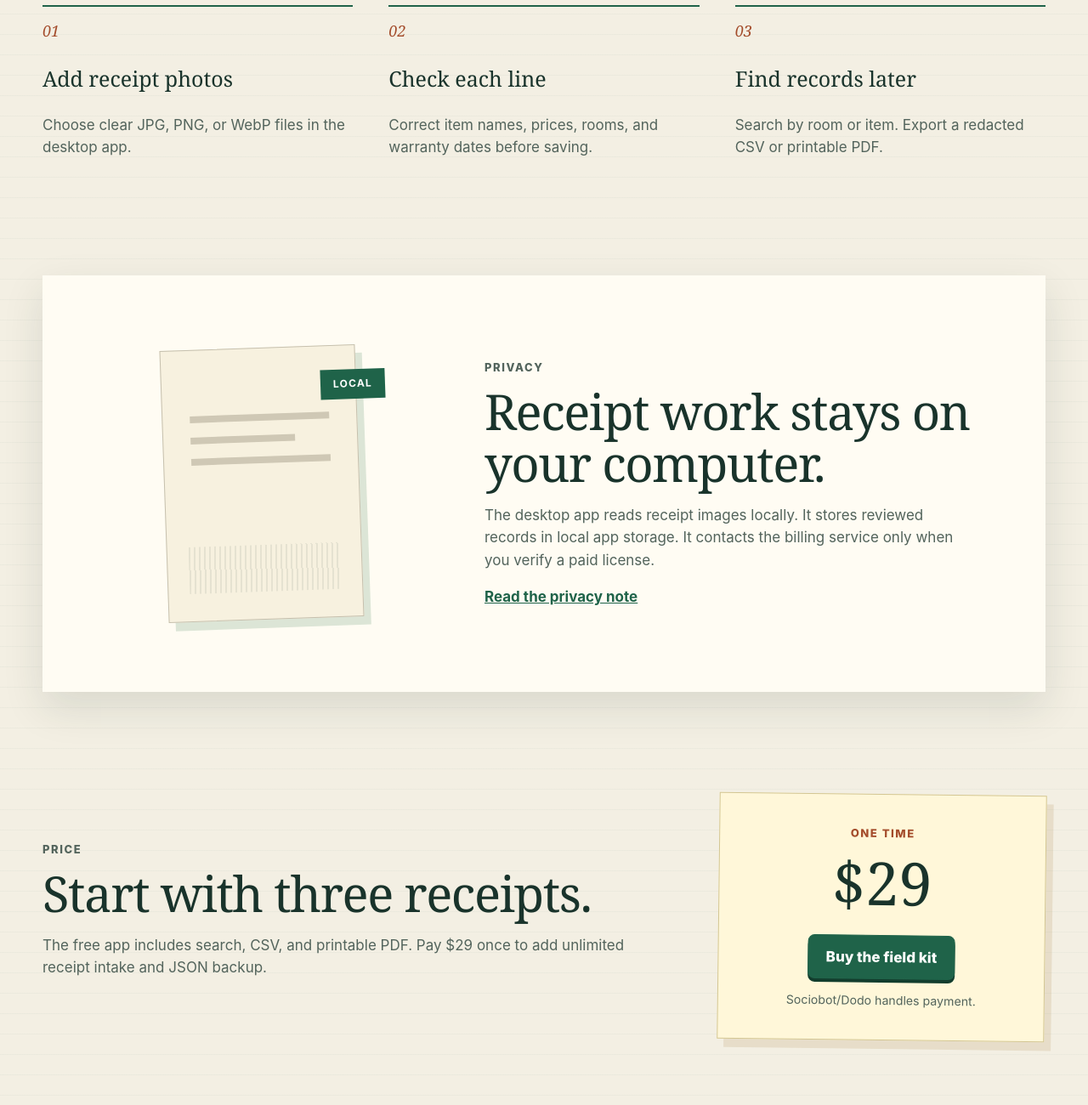
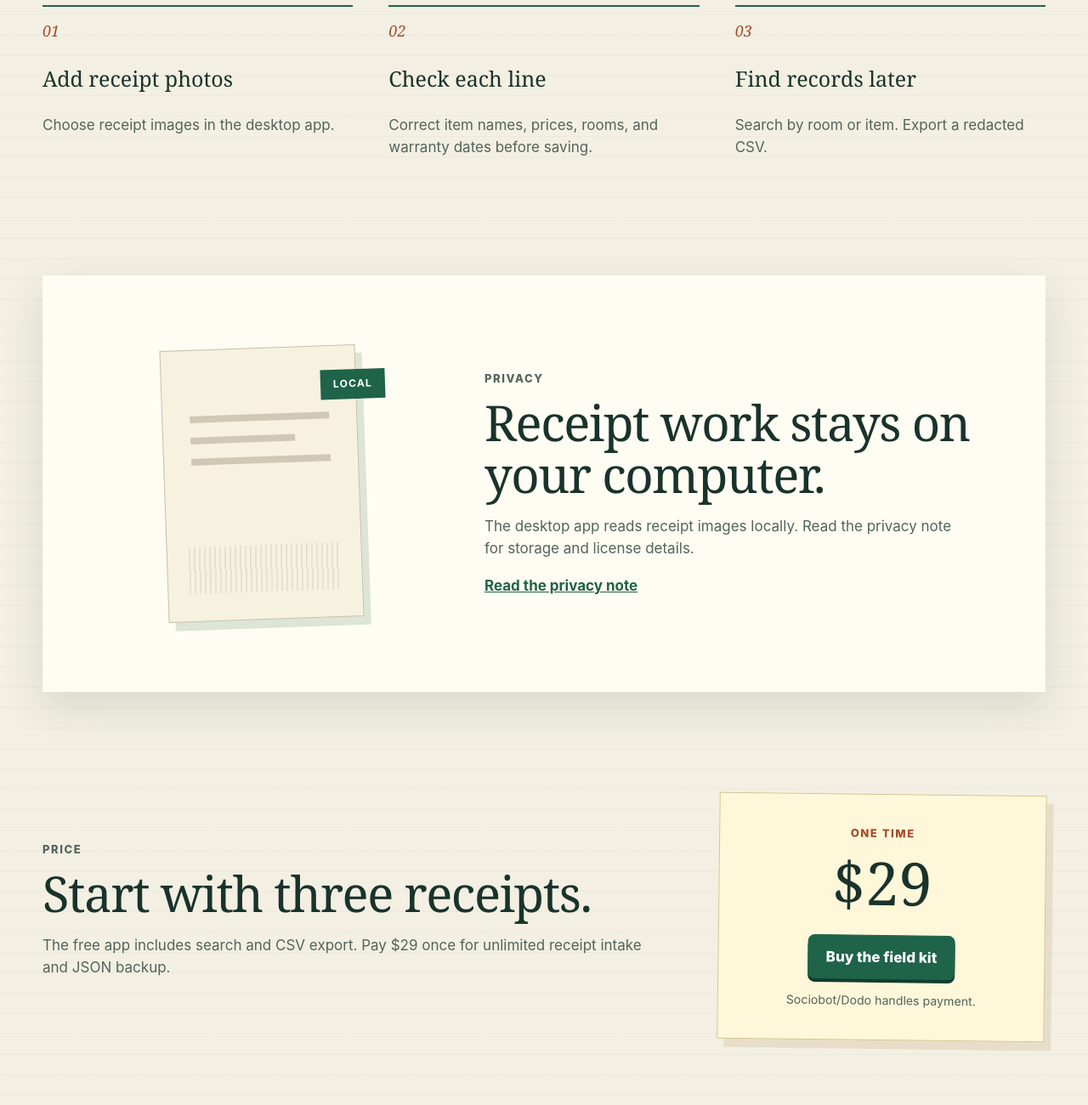
Before and after one commit to B-Divyesh/sf-receipt-to-room, a website built with Vite: page site/index.html in a window 1280 px wide. Shown: the part 1280-2580 px from the top of the page at 85% size. Built offline with nearby package versions, Linux system fonts and the light colour scheme; no server answers.

Commit message:
docs: audit landing claims and plain copy

```diff
--- a/site/index.html
+++ b/site/index.html
@@ -19,9 +19,9 @@
 <section class="hero"><div class="hero-copy"><p class="eyebrow">A local desktop app</p><h1>Turn receipts into room records.</h1><p class="lead">For renters and homeowners who need purchase details after a move, repair, or insurance question.</p><div class="hero-actions"><a class="button primary" data-start-demo href="/?demo=1#sample">Try it with sample data</a><span>See three room records right away.</span></div><ul class="plain-facts"><li>Sample data stays separate.</li><li>Receipt OCR runs on your computer.</li><li>$29 once for unlimited receipts.</li></ul></div>
 <figure class="hero-art"><picture><source type="image/avif" srcset="/assets/field-guide-hero-768.avif 768w, /assets/field-guide-hero-1536.avif 1536w" sizes="(max-width:760px) 100vw,54vw"/><source type="image/webp" srcset="/assets/field-guide-hero-768.webp 768w, /assets/field-guide-hero-1536.webp 1536w" sizes="(max-width:760px) 100vw,54vw"/><img src="/assets/field-guide-hero-768.webp" width="768" height="512" alt="Illustrated receipt arranged as a botanical specimen with a fern, room tabs, and a brass ruler" fetchpriority="high" decoding="async"/></picture><figcaption>Identify the line. Check the detail. Place it in a room.</figcaption></figure></section>
 <section class="sample-section" id="sample-workspace" aria-labelledby="sample-title" hidden><div class="section-heading"><p class="eyebrow">Sample workspace</p><h2 id="sample-title" tabindex="-1">Your room inventory</h2><p>Three reviewed purchases are ready to search.</p></div><div class="sample-tools"><label for="sample-search">Search sample records</label><input id="sample-search" type="search" placeholder="Try Kitchen or lamp"/></div><ul class="sample-rows" id="sample-rows" aria-label="Sample inventory records"></ul><p class="sample-caption">This is a sample workspace. Your real records are never read here.</p></section>
-<section class="process" id="how" aria-labelledby="how-title"><div class="section-heading"><p class="eyebrow">How it works</p><h2 id="how-title">Read, check, and file each receipt.</h2></div><ol><li><span>01</span><h3>Add receipt photos</h3><p>Choose clear JPG, PNG, or WebP files in the desktop app.</p></li><li><span>02</span><h3>Check each line</h3><p>Correct item names, prices, rooms, and warranty dates before saving.</p></li><li><span>03</span><h3>Find records later</h3><p>Search by room or item. Export a redacted CSV or printable PDF.</p></li></ol></section>
-<section class="privacy-section" id="privacy" aria-labelledby="privacy-title"><div class="receipt-diagram" aria-hidden="true"><span></span><span></span><span></span><b>local</b></div><div><p class="eyebrow">Privacy</p><h2 id="privacy-title">Receipt work stays on your computer.</h2><p>The desktop app reads receipt images locally. It stores reviewed records in local app storage. It contacts the billing service only when you verify a paid license.</p><a href="/privacy/">Read the privacy note</a></div></section>
-<section class="price-section" id="price" aria-labelledby="price-title"><div><p class="eyebrow">Price</p><h2 id="price-title">Start with three receipts.</h2><p>The free app includes search, CSV, and printable PDF. Pay $29 once to add unlimited receipt intake and JSON backup.</p></div><div class="price-tag"><span>one time</span><strong>$29</strong><a class="button primary" href="https://api.sociobot.in/api/v1/products/receipt-to-room/checkout">Buy the field kit</a><small>Sociobot/Dodo handles payment.</small></div></section>
+<section class="process" id="how" aria-labelledby="how-title"><div class="section-heading"><p class="eyebrow">How it works</p><h2 id="how-title">Read, check, and file each receipt.</h2></div><ol><li><span>01</span><h3>Add receipt photos</h3><p>Choose receipt images in the desktop app.</p></li><li><span>02</span><h3>Check each line</h3><p>Correct item names, prices, rooms, and warranty dates before saving.</p></li><li><span>03</span><h3>Find records later</h3><p>Search by room or item. Export a redacted CSV.</p></li></ol></section>
+<section class="privacy-section" id="privacy" aria-labelledby="privacy-title"><div class="receipt-diagram" aria-hidden="true"><span></span><span></span><span></span><b>local</b></div><div><p class="eyebrow">Privacy</p><h2 id="privacy-title">Receipt work stays on your computer.</h2><p>The desktop app reads receipt images locally. Read the privacy note for storage and license details.</p><a href="/privacy/">Read the privacy note</a></div></section>
+<section class="price-section" id="price" aria-labelledby="price-title"><div><p class="eyebrow">Price</p><h2 id="price-title">Start with three receipts.</h2><p>The free app includes search and CSV export. Pay $29 once for unlimited receipt intake and JSON backup.</p></div><div class="price-tag"><span>one time</span><strong>$29</strong><a class="button primary" href="https://api.sociobot.in/api/v1/products/receipt-to-room/checkout">Buy the field kit</a><small>Sociobot/Dodo handles payment.</small></div></section>
 <section class="install-section" id="downloads" aria-labelledby="install-title"><p class="eyebrow">Desktop download</p><h2 id="install-title">Install Receipt to Room.</h2><p>Choose the installer for your computer. Releases are unsigned.</p><a class="button primary" id="download-button" href="https://github.com/B-Divyesh/sf-receipt-to-room/releases/latest">View release page</a><p class="download-note" id="download-note" aria-live="polite">Checking the latest release.</p><button class="text-button" id="all-downloads" type="button" aria-expanded="false" aria-controls="download-list">See all downloads</button><div class="download-list" id="download-list" hidden></div><div class="commands"><div tabindex="0" aria-label="macOS and Linux install command"><span>macOS / Linux</span><code>curl -fsSL https://receipt-to-room.sociobot.in/install.sh | sh</code></div><div tabindex="0" aria-label="Windows PowerShell install command"><span>Windows PowerShell</span><code>irm https://receipt-to-room.sociobot.in/install.ps1 | iex</code></div></div></section>
 </main>
 <footer><div><a class="brand" href="/"><svg aria-hidden="true" viewBox="0 0 32 32"><path d="M25 4C14 5 7 12 7 24m0 0c4-7 9-10 16-12M7 24c6 1 11-1 15-6M7 24v5"/></svg><span>Receipt to Room</span></a><p>A local room record for reviewed receipts.</p></div><div><a href="/?demo=1#sample">Demo</a><a href="/privacy/">Privacy</a><a href="/terms/">Terms</a><a href="https://github.com/B-Divyesh/sf-receipt-to-room">Source</a></div><p class="disclosure">Built by Param Factory · v0.1.0 · Botanical hero imagery was generated for this product.</p></footer>
```
Also changed, not shown: tests/e2e/product.spec.ts (+3 -1 lines), .factory/claims.json, .factory/copy-audit.md.
